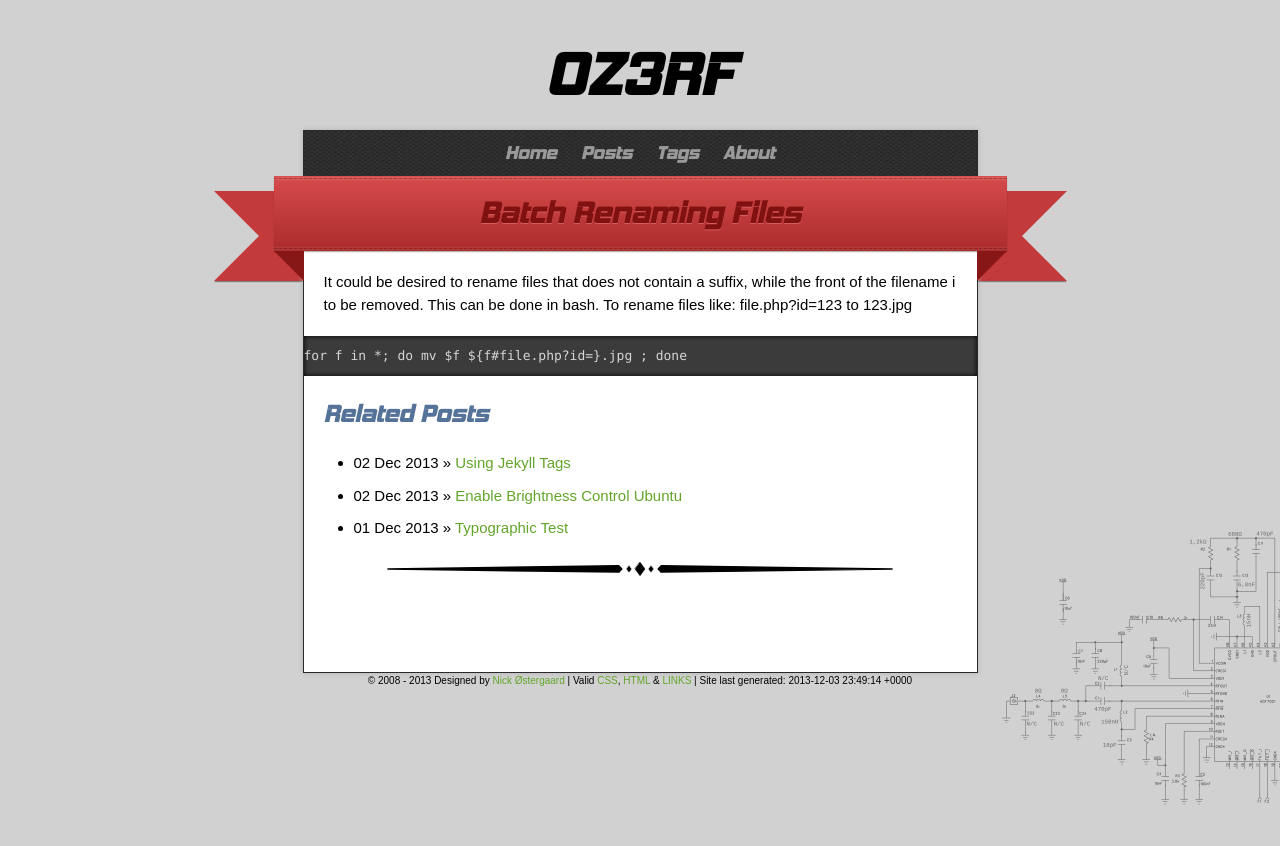
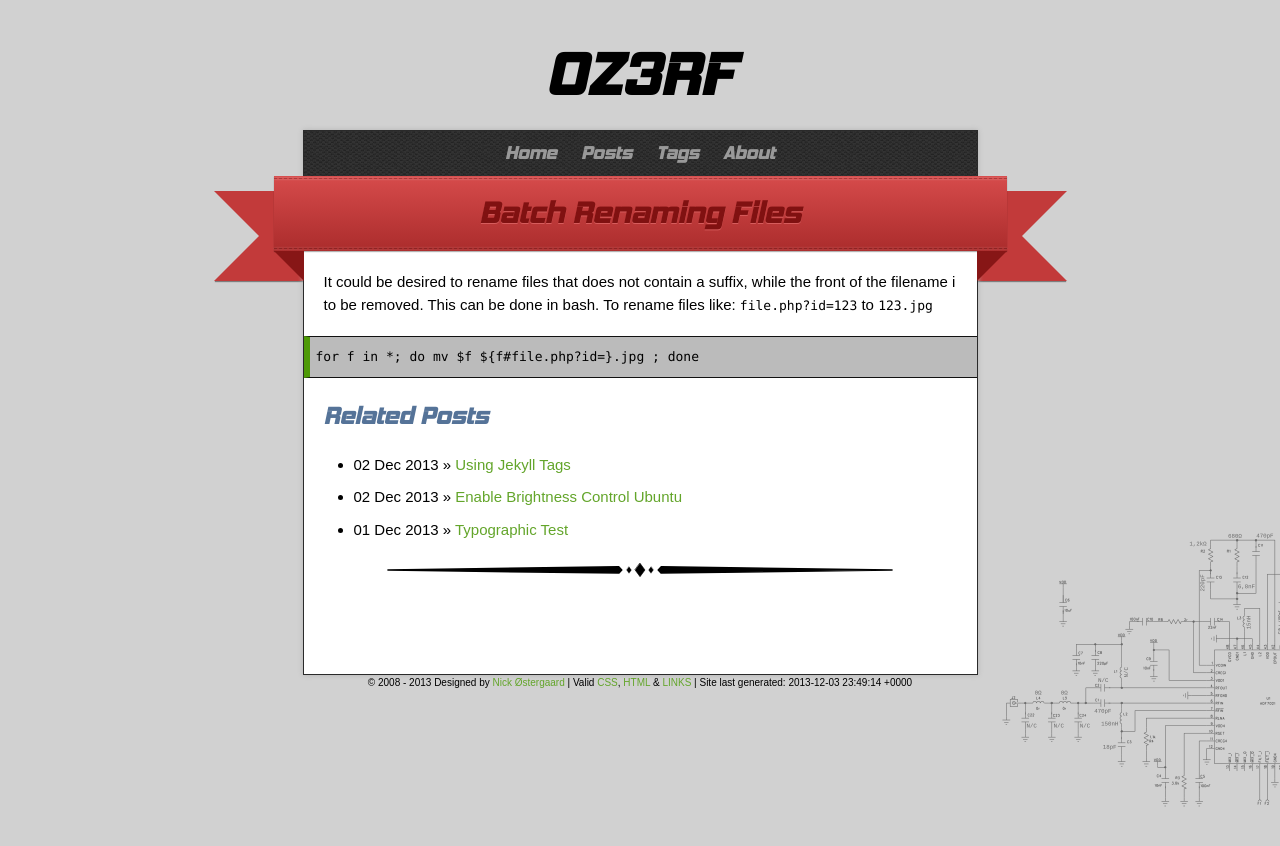
Before and after one commit to nickoe/nickoe.github.io, a Jekyll site: the page built from _posts/2011-12-23-batch-renaming-files.md, in a window 1280 px wide. Shown: the top 846 px of the page. Built offline with Jekyll 4.4.1, drawn with Linux system fonts in a browser that asks for light colours.

Commit message:
Fix code and pre tags

```diff
--- a/stylesheets/fancy.css
+++ b/stylesheets/fancy.css
@@ -39,8 +39,14 @@ text-align: center;
 display: block;
 }
 
-
-
+.pathorcmd pre{
+ margin:0 -20px 0 -20px;
+ border-bottom:0px;
+ padding:4px;
+ font-style:oblique;
+ font-weight:bold;
+ background-color:#4d4;
+}
 
 /* Big ribbon
 http://www.w3cplus.com/css3/pure-css3-ribbons
--- a/stylesheets/template.css
+++ b/stylesheets/template.css
@@ -187,11 +187,11 @@ footer .creds small {
   margin-right: -20px;
   font-family: 'Monaco', 'Lucida Console', monospace;
   font-size: 13px;
-  line-height: 20px;
-  box-shadow: inset 0 0 5px #000;
-  word-wrap: break-word;
-  background-color:#3b3b3b;
-  color: #d6d6d6;
+  background-color:#bbb;
+	border:1px solid #111;
+  border-left:6px solid #4e9a06;
+	border-right:0;
+	padding-left:6px;
 }
 
 .markdown-body pre.lines {
@@ -204,6 +204,11 @@ footer .creds small {
   box-shadow: none;
   background-color:#2a2a2a;
   color: #d6d6d6;
+}
+
+.markdown-body code {
+  font-family: 'Monaco', 'Lucida Console', monospace;
+  font-size: 13px;
 }
 
 .markdown-body ul,
```
